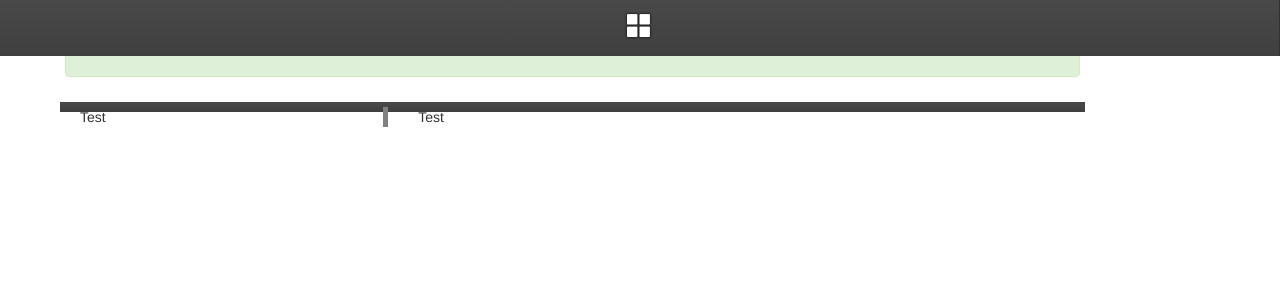
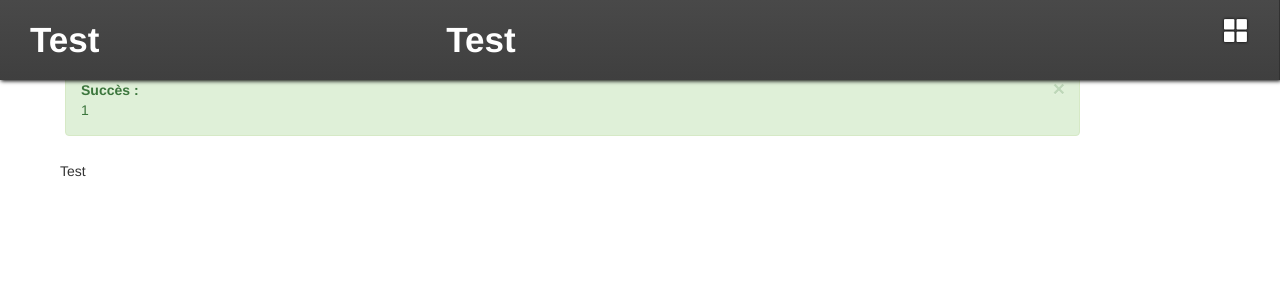
Before and after one commit to adaniy/opendree, a Laravel app: page /test in a window 1280 px wide. Shown: the top 300 px of the page. Run offline with Laravel 8, Linux system fonts and the light colour scheme; the visitor is signed in with stand-in values (Sample User, id 1); data that the repository does not hold is empty.

Commit message:
reworking the frontend

```diff
--- a/www/public/css/override.css
+++ b/www/public/css/override.css
@@ -69,16 +69,13 @@ a {
 }
 
 nav.menu {
-    position: fixed;
-    z-index: 1;
-    overflow-y: hidden;
-    transition: 0.5;
     height: auto;
     width: 100%;
 
-    padding: 10px 15px 10px 15px;
+    padding: 15px 15px 15px 15px;
+    box-shadow: 1px 1px 4px black;
 
-    text-align: center;
+    text-align: right;
 
     border-right: 1px solid rgba(50, 50, 50, 1.0);
 
@@ -89,15 +86,10 @@ nav.menu {
     filter: progid:DXImageTransform.Microsoft.gradient( startColorstr='#494949', endColorstr='#3f3f3f',GradientType=0 );
 }
 
-nav.menu li {
-    display: inline;
+nav.menu .module {
+    color: white;
     font-size: 25px;
-    padding: 20px 5px 20px 5px;
-    list-style: none;
-}
 
-nav.menu li button {
-    color: white;
     background: none;
     border: 0;
     text-shadow: 0 0 3px black;
@@ -106,12 +98,12 @@ nav.menu li button {
     padding: 0;
 }
 
-nav.menu li button:focus, button:active {
+nav.menu .module:focus, .module:active {
     border: 0;
     outline: none;
 }
 
-nav.menu li a {
+nav.menu .module a {
     color: white;
     background: none;
     border: 0;
@@ -121,11 +113,11 @@ nav.menu li a {
     padding: 0;
 }
 
-nav.menu li a:hover {
+nav.menu a:hover {
     color: #FFF94C;
 }
 
-nav.menu li .deploy {
+nav.menu .deploy {
     display: none;
 
     height: 100%;
@@ -134,18 +126,16 @@ nav.menu li .deploy {
 
     position: fixed;
     bottom: 90%;
-    top: 0;
-    left: 60px;
+    top: 75px;
+    right: 0;
     text-align: left;
 
     background: rgba(40, 40, 40, 0.9);
 
-    box-shadow: 2px 0px 4px #888888;
-
     color: white;
 }
 
-nav.menu li .deploy ul {
+nav.menu .deploy ul {
     display: blocks;
     text-align: left;
     border-bottom: 1px solid rgba(0, 0, 0, 0.0);
@@ -176,24 +166,13 @@ nav.menu .deploy .titre {
     border-bottom: 1px solid #FFF94C;
 }
 
-.action {
-    background: #494949;
-    background: -moz-linear-gradient(top,  #494949 0%, #3f3f3f 100%);
-    background: -webkit-linear-gradient(top,  #494949 0%,#3f3f3f 100%);
-    background: linear-gradient(to bottom,  #494949 0%,#3f3f3f 100%);
-    filter: progid:DXImageTransform.Microsoft.gradient( startColorstr='#494949', endColorstr='#3f3f3f',GradientType=0 );
-    width: 100%;
-
-    height: 100%;
-    min-height: 100%;
+nav.menu .subhead {
+    text-align: left;
+    font-size: 35px;
+    color: white;
+    font-weight: bold;
 }
 
-.action .gauche {
-    border-right: 5px solid grey;
-    min-height: 100%;
-    height: 100%;
+nav.menu .submenu {
+    text-align: right;
 }
-
-.action .droite {
-
-}
--- a/www/resources/views/template.blade.php
+++ b/www/resources/views/template.blade.php
@@ -11,8 +11,16 @@
         <title>GDMC</title>
     </head>
     <body>
-	<nav class="menu">
-	    <li>
+	<nav class="menu col-md-12">
+	    <div class="subhead col-md-4">
+		@yield('gauche')
+	    </div>
+
+	    <div class="subhead col-md-7">
+		@yield('droite')
+	    </div>
+
+	    <div class="submenu col-md-1">
 		<button class="module"><span class="glyphicon glyphicon-th-large" aria-hidden="true"></span></button>
 		<div class="deploy">
 		    <div class="titre">Modules</div>
@@ -22,14 +30,15 @@
 		    <a href="{{ url('budget') }}"><ul>▶ budget</ul></a>
 		    <a href="{{ url('planning') }}"><ul>▶ planning</ul></a>
 		</div>
-	    </li>
+	    </div>
 	</nav>
+
 	<div class="container-fluid">
 	    <div class="row">
 		@if(count($errors) > 0)
 		    <div class="bs-errors" data-example-id="dismissible-alert-css">
 			<div class="alert alert-warning alert-dismissible" role="alert">
-			    <button type="button" class="close" data-dismiss="alert" aria-label="Close"><span aria-hidden="true">&times;</span></button>
+&			    <button type="button" class="close" data-dismiss="alert" aria-label="Close"><span aria-hidden="true">&times;</span></button>
 			    <strong>Attention : </strong><br />
 			    @foreach ($errors->all() as $errorsGet)
 				<li>{{ $errorsGet }}</li>
--- a/www/resources/views/test.blade.php
+++ b/www/resources/views/test.blade.php
@@ -1,17 +1,13 @@
 @extends('template')
 
+@section('gauche')
+    Test
+@endsection
+
+@section('droite')
+    Test
+@endsection
+
 @section('contenu')
-    <div class="action">
-	<div class="col-md-4">
-	    <div class="gauche">
-		Test
-	    </div>
-	</div>
-
-	<div class="col-md-8">
-	    <div class="droite">
-		Test
-	    </div>
-	</div>
-    </div>
+    Test
 @endsection
```
